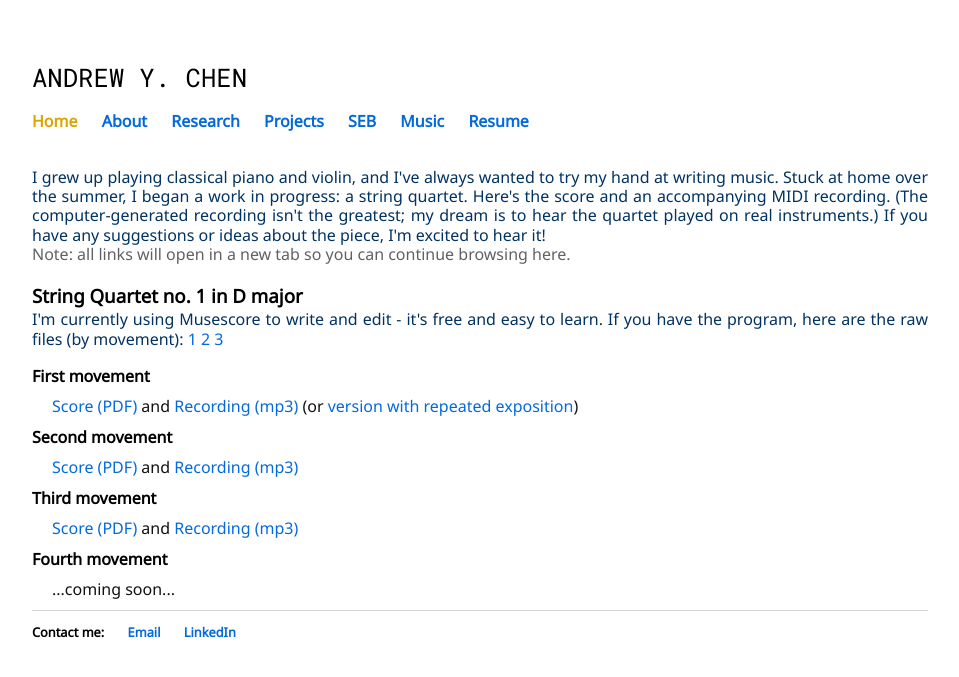
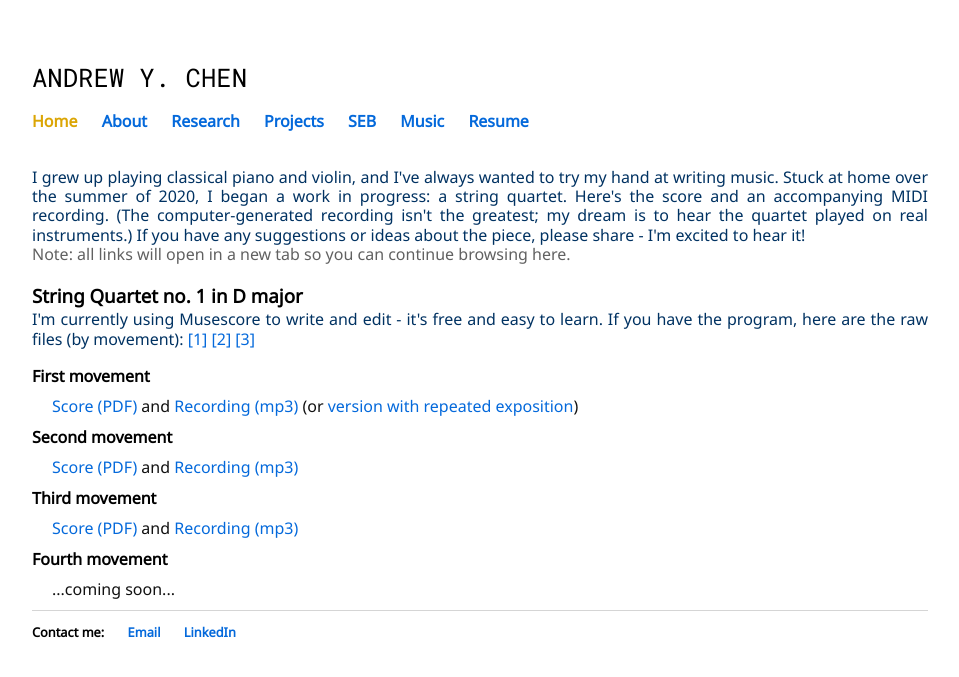
Before and after one commit to carbonheliumnitrogen/carbonheliumnitrogen.github.io, a Jekyll site: the page built from music.html, in a window 1280 px wide. Shown: the top 677 px of the page, without its empty margins (160-1119 px from the left). Built offline with Jekyll 4.4.1, drawn with Linux system fonts in a browser that asks for light colours.

Commit message:
Update music.html

```diff
--- a/music.html
+++ b/music.html
@@ -36,14 +36,14 @@
 </style>
 </head>
 <div >
-	<p id="headerone"> I grew up playing classical piano and violin, and I've always wanted to try my hand at writing music. Stuck at home over the summer, I began a work in progress: a  string quartet. Here's the score and an accompanying MIDI recording. (The computer-generated recording isn't the greatest; my dream is to hear the quartet played on real instruments.) If you have any suggestions or ideas about the piece, I'm excited to hear it!</p>
-	<p id="note"> Note: all links will open in a new tab so you can continue browsing here.
+	<p id="headerone"> I grew up playing classical piano and violin, and I've always wanted to try my hand at writing music. Stuck at home over the summer of 2020, I began a work in progress: a string quartet. Here's the score and an accompanying MIDI recording. (The computer-generated recording isn't the greatest; my dream is to hear the quartet played on real instruments.) If you have any suggestions or ideas about the piece, please share - I'm excited to hear it!</p>
+	<p id="note"> Note: all links will open in a new tab so you can continue browsing here. </p>
 
 	<h3>String Quartet no. 1 in D major</h3>
 	<p id="anothernote"> I'm currently using Musescore to write and edit - it's free and easy to learn. If you have the program, here are the raw files (by movement):
-		<a href="/music/1.mscz" target="_blank"> 1 </a>
-		<a href="/music/2.mscz" target="_blank"> 2 </a>
-		<a href="/music/3.mscz" target="_blank"> 3 </a>
+		<a href="/music/1.mscz" target="_blank"> [1] </a>
+		<a href="/music/2.mscz" target="_blank"> [2] </a>
+		<a href="/music/3.mscz" target="_blank"> [3] </a>
 	</p>
 	<h4 id="mvmt">First movement</h4>
 	<div id=links>
```
